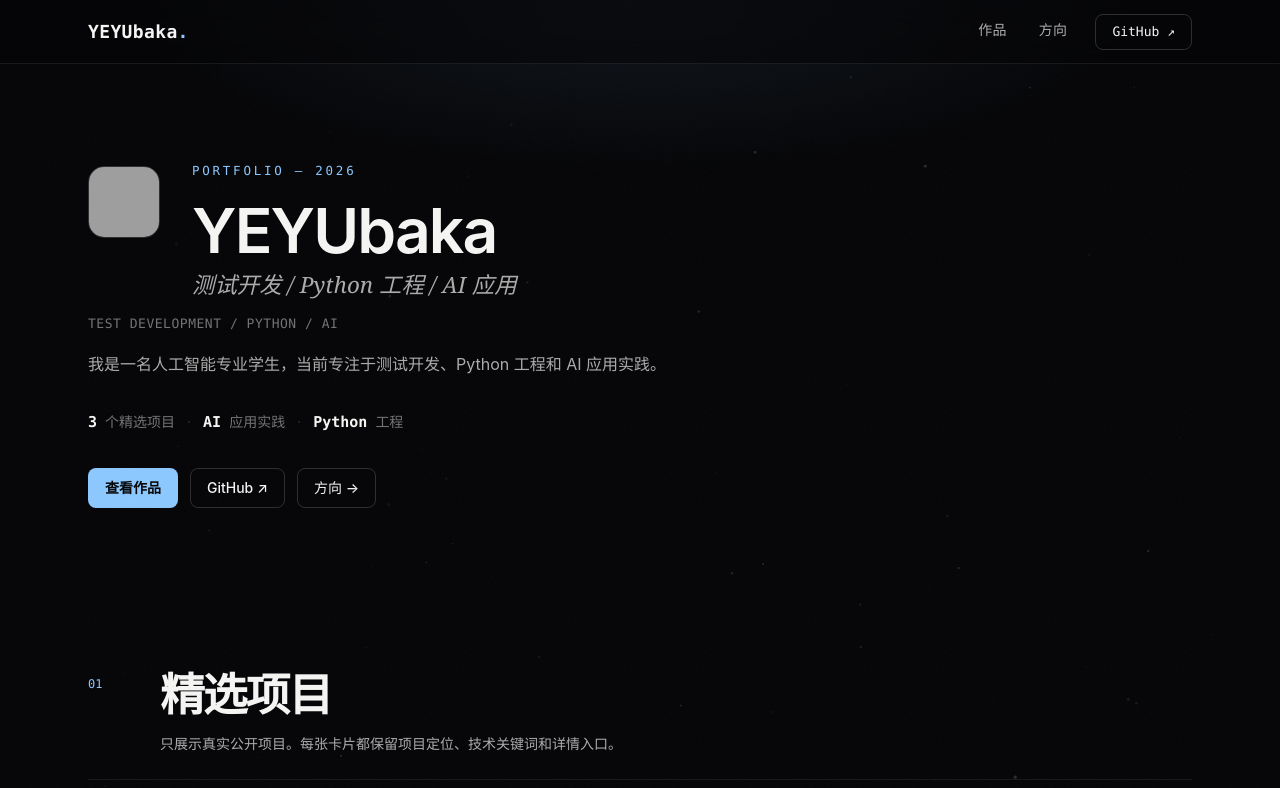
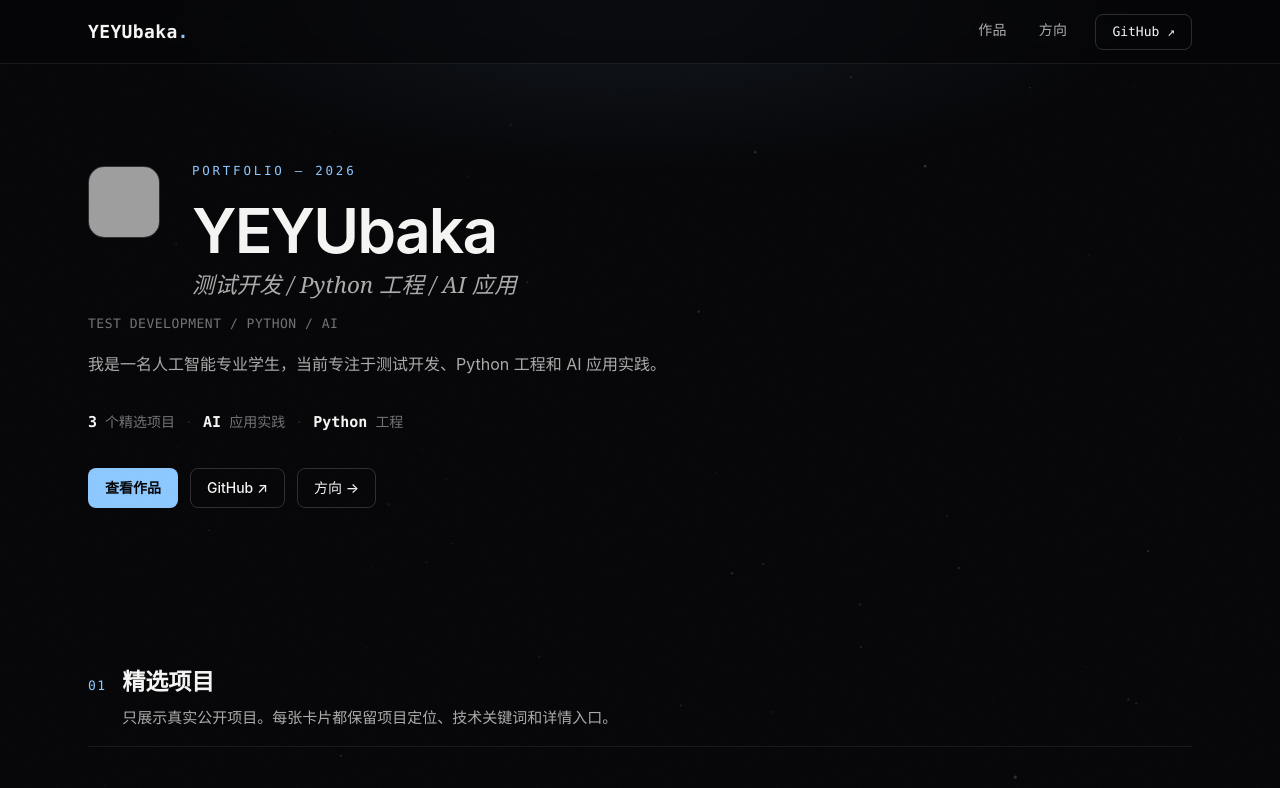
Before and after one commit to YEYUbaka/YEYUbaka.github.io, a React (Vite) app: page /#/ in a window 1280 px wide. Shown: the top 788 px of the page. Built offline with nearby package versions, Linux system fonts and the light colour scheme; grey boxes are pictures that could not be loaded.

Commit message:
fix: match reference section rhythm

```diff
--- a/src/components/SectionHeader.css
+++ b/src/components/SectionHeader.css
@@ -1,6 +1,8 @@
-.section-header { display: grid; grid-template-columns: 56px 1fr; gap: var(--space-4); align-items: start; margin-bottom: var(--space-7); padding-bottom: var(--space-5); border-bottom: 1px solid var(--border); }
-.section-header-index { padding-top: 6px; color: var(--accent); font-size: 12px; }
-.section-header-title { font-size: clamp(1.8rem, 4vw, 2.8rem); letter-spacing: -0.045em; }
-.section-header-desc { max-width: 620px; margin-top: var(--space-2); color: var(--text-secondary); font-size: 14px; }
+.section-header { display: flex; align-items: baseline; gap: var(--space-4); margin-bottom: var(--space-7); padding-bottom: var(--space-4); border-bottom: 1px solid var(--border); }
+.section-header-index { color: var(--accent); font-size: 13px; font-weight: 500; letter-spacing: 0.1em; }
+.section-header-title { font-size: 1.45rem; letter-spacing: -0.01em; }
+.section-header-desc { max-width: 640px; margin-top: var(--space-2); color: var(--text-secondary); font-size: 15px; }
 
-@media (max-width: 640px) { .section-header { grid-template-columns: 42px 1fr; gap: var(--space-3); } }
+@media (max-width: 640px) {
+  .section-header { align-items: flex-start; gap: var(--space-3); }
+}
```
